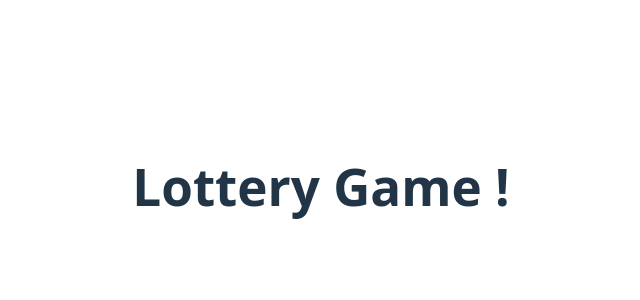
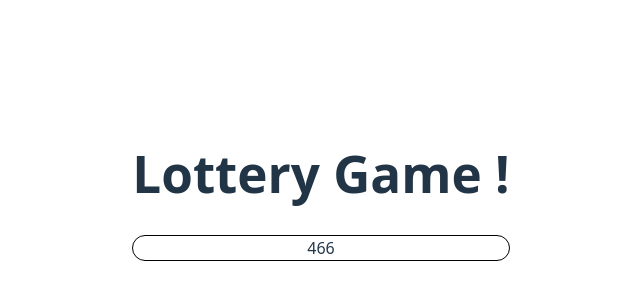
Before and after one commit to SAgNik-MonDA/MERN_STACK_Development, a React (Vite) app in the folder React/react-state/: page / in a window 1280 px wide. Shown: the part 214-514 px from the top of the page, without its empty margins (319-959 px from the left). Built offline with nearby package versions, Linux system fonts and the light colour scheme.

Commit message:
modify 33 & add file

```diff
--- /dev/null
+++ b/React/react-state/src/Lottery.css
@@ -0,0 +1,4 @@
+.ticket{
+    border: 1px solid black;
+    border-radius: 14px;
+}
--- a/React/react-state/src/Lottery.jsx
+++ b/React/react-state/src/Lottery.jsx
@@ -1,8 +1,18 @@
+import {useState} from "react";
+import "./Lottery.css";
+import {genTicket} from "./helper(Lottery)";
+
+
 export default function Lattery(){
+    let [ticket,setTicket] = useState(genTicket(3));
     return (
         <div>
             <h1>Lottery Game !</h1>
-
+            <div className="ticket">
+                <span>{ticket[0]}</span>
+                <span>{ticket[1]}</span>
+                <span>{ticket[2]}</span>
+            </div>
         </div>
-    )
+    );
 }
--- /dev/null
+++ b/React/react-state/src/helper(Lottery).js
@@ -0,0 +1,9 @@
+function genTicket(n){
+    let arr = new Array(n);
+    for(let i=0;i<n;i++){
+        arr[i]=Math.floor(Math.random()  * 10);
+    }
+    return arr;
+}
+
+export {genTicket};
```
